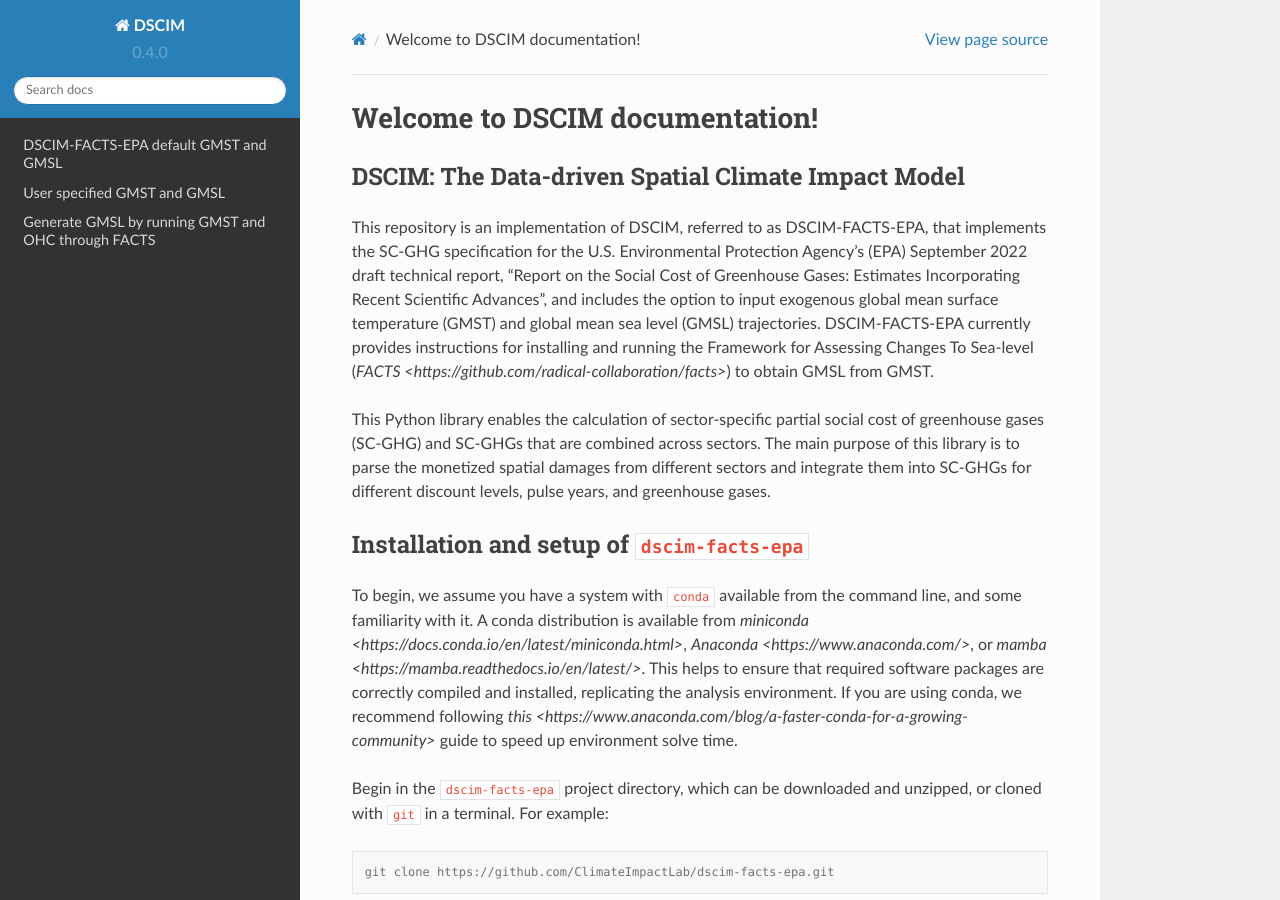
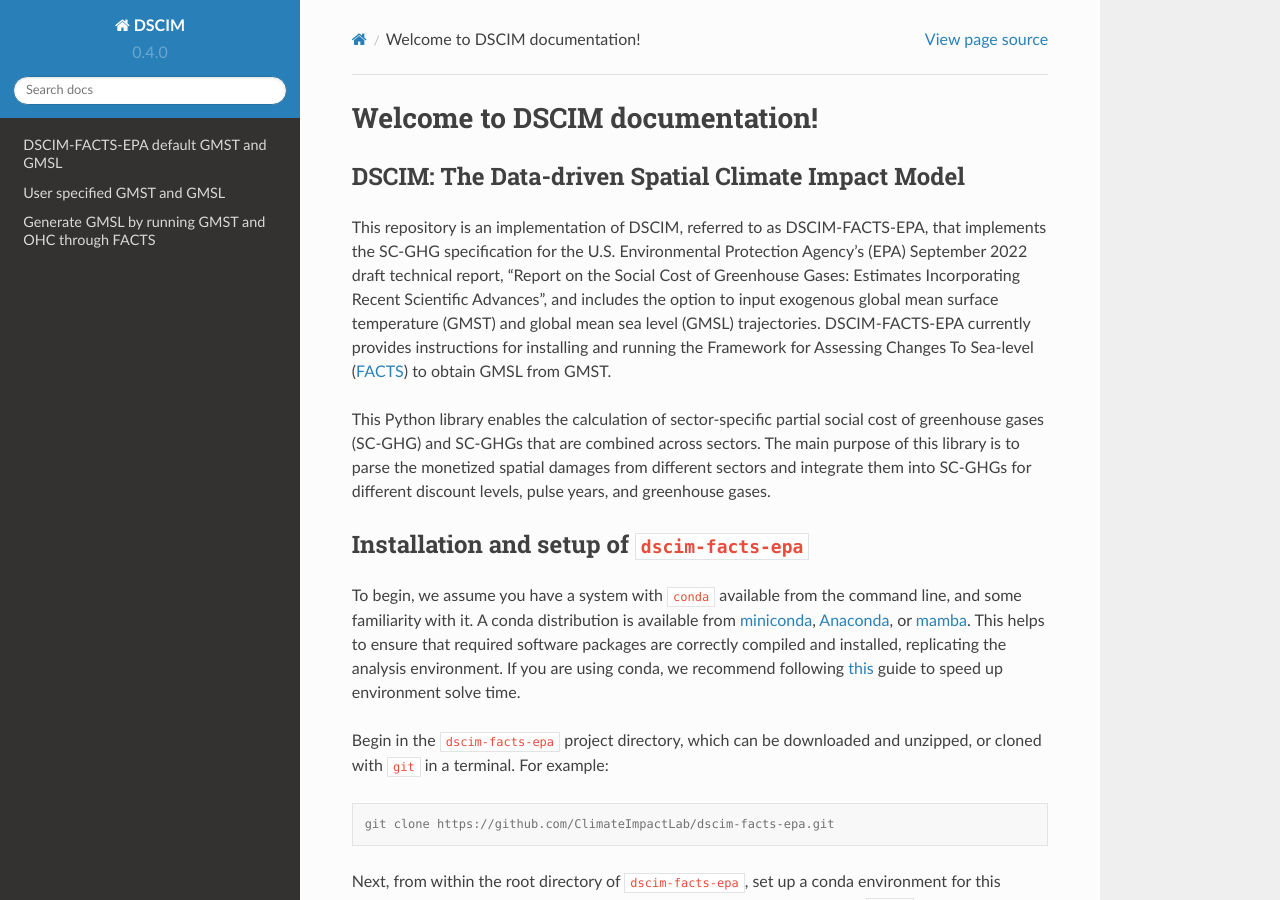
Before and after one commit to ClimateImpactLab/dscim-facts-epa, a Sphinx documentation site: the page built from docs/source/index.rst, in a window 1280 px wide and 900 px high. Built offline with Sphinx 7.4.7 and the Read the Docs theme 2.0.0, drawn with Linux system fonts in a browser that asks for light colours; some of the changed text lies outside the part shown.

Commit message:
Fix hyperlinks

```diff
--- a/docs/source/index.rst
+++ b/docs/source/index.rst
@@ -4,14 +4,14 @@
 DSCIM: The Data-driven Spatial Climate Impact Model
 ===================================================
 
-This repository is an implementation of DSCIM, referred to as DSCIM-FACTS-EPA, that implements the SC-GHG specification for the U.S. Environmental Protection Agency’s (EPA) September 2022 draft technical report, "Report on the Social Cost of Greenhouse Gases: Estimates Incorporating Recent Scientific Advances", and includes the option to input exogenous global mean surface temperature (GMST) and global mean sea level (GMSL) trajectories. DSCIM-FACTS-EPA currently provides instructions for installing and running the Framework for Assessing Changes To Sea-level (`FACTS <https://github.com/radical-collaboration/facts>`) to obtain GMSL from GMST.
+This repository is an implementation of DSCIM, referred to as DSCIM-FACTS-EPA, that implements the SC-GHG specification for the U.S. Environmental Protection Agency’s (EPA) September 2022 draft technical report, "Report on the Social Cost of Greenhouse Gases: Estimates Incorporating Recent Scientific Advances", and includes the option to input exogenous global mean surface temperature (GMST) and global mean sea level (GMSL) trajectories. DSCIM-FACTS-EPA currently provides instructions for installing and running the Framework for Assessing Changes To Sea-level (`FACTS <https://github.com/radical-collaboration/facts>`_) to obtain GMSL from GMST.
 
 This Python library enables the calculation of sector-specific partial social cost of greenhouse gases (SC-GHG) and SC-GHGs that are combined across sectors. The main purpose of this library is to parse the monetized spatial damages from different sectors and integrate them into SC-GHGs for different discount levels, pulse years, and greenhouse gases.
 
 Installation and setup of :code:`dscim-facts-epa`
 =================================================
 
-To begin, we assume you have a system with :code:`conda` available from the command line, and some familiarity with it. A conda distribution is available from `miniconda <https://docs.conda.io/en/latest/miniconda.html>`, `Anaconda <https://www.anaconda.com/>`, or `mamba <https://mamba.readthedocs.io/en/latest/>`. This helps to ensure that required software packages are correctly compiled and installed, replicating the analysis environment. If you are using conda, we recommend following `this <https://www.anaconda.com/blog/a-faster-conda-for-a-growing-community>` guide to speed up environment solve time.
+To begin, we assume you have a system with :code:`conda` available from the command line, and some familiarity with it. A conda distribution is available from `miniconda <https://docs.conda.io/en/latest/miniconda.html>`_, `Anaconda <https://www.anaconda.com/>`_, or `mamba <https://mamba.readthedocs.io/en/latest/>`_. This helps to ensure that required software packages are correctly compiled and installed, replicating the analysis environment. If you are using conda, we recommend following `this <https://www.anaconda.com/blog/a-faster-conda-for-a-growing-community>`_ guide to speed up environment solve time.
 
 Begin in the :code:`dscim-facts-epa` project directory, which can be downloaded and unzipped, or cloned with :code:`git` in a terminal. For example:
 
--- a/docs/source/specify_gmsl.rst
+++ b/docs/source/specify_gmsl.rst
@@ -1,5 +1,8 @@
 User specified GMST and GMSL
 ----------------------------
+
+Formatting your files
+^^^^^^^^^^^^^^^^^^^^^
 
 To begin with, format your GMST and GMSL files:
 
```
